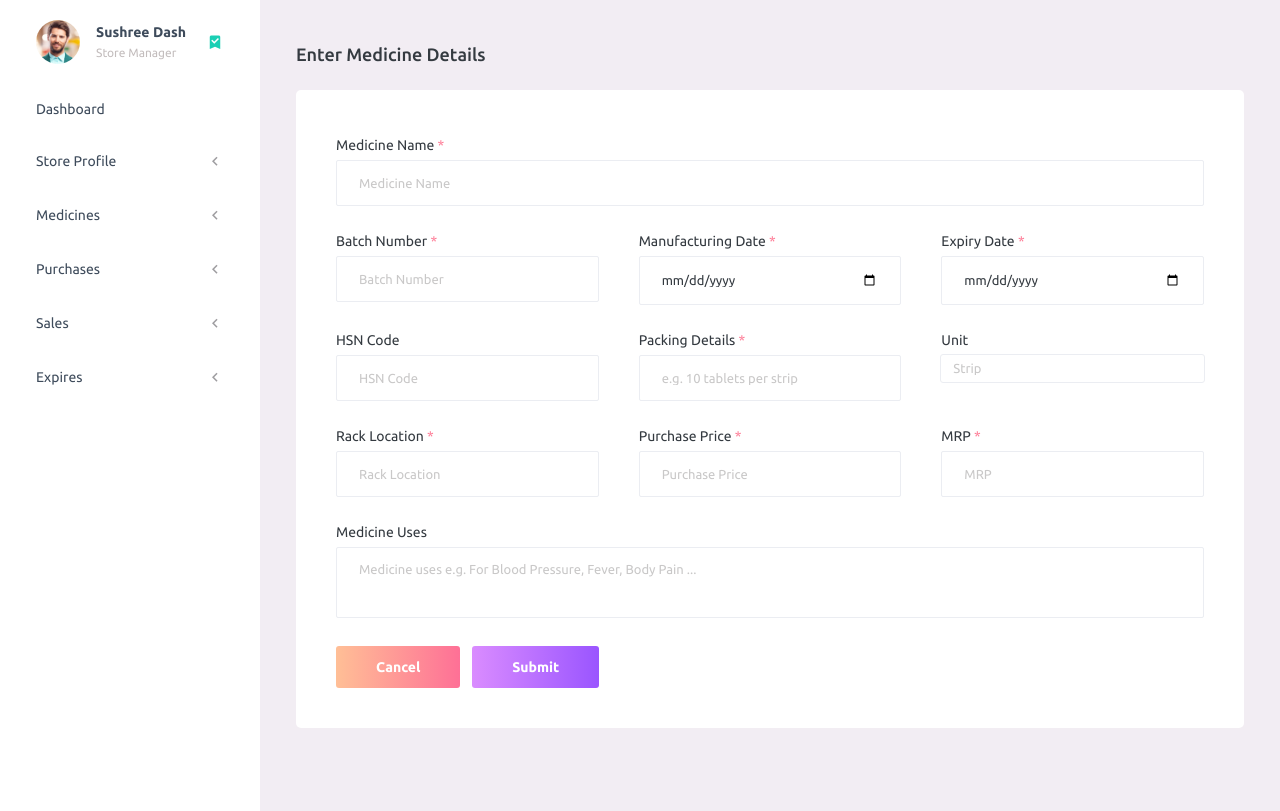
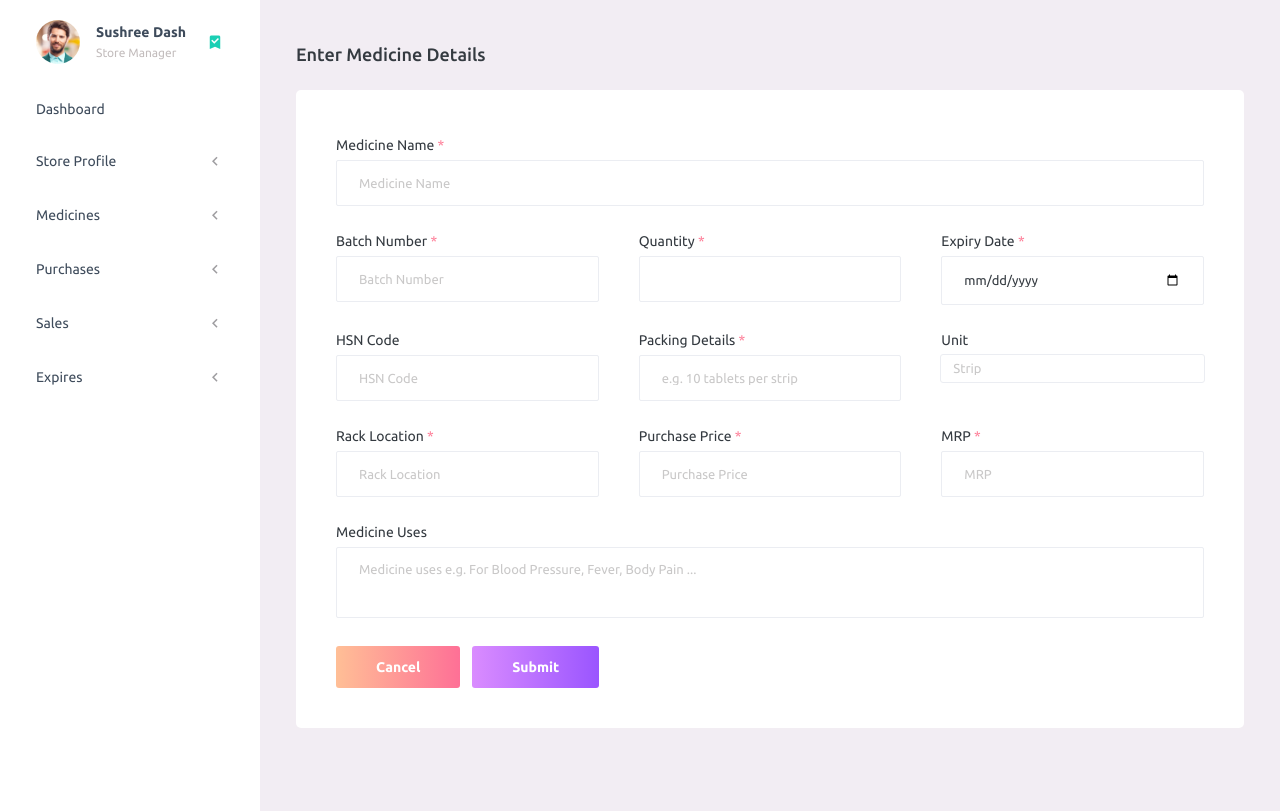
Before and after one commit to Pratik-Github1/pms, a Django app: page /addMedicine/ in a window 1280 px wide. Shown: the part 70-881 px from the top of the page. Run offline with Django 5.2, Linux system fonts and the light colour scheme; some libraries are stand-ins or nearby versions.

Commit message:
Stock logic updated !!!!

```diff
--- a/templates/medicines/add_medicine.html
+++ b/templates/medicines/add_medicine.html
@@ -41,8 +41,8 @@
                         </div>
                         <div class="col-md-4">
                             <div class="form-group">
-                                <label>Manufacturing Date <span class="text-danger">*</span></label>
-                                <input type="date" class="form-control" id="manufacturing_date" required>
+                                <label>Quantity <span class="text-danger">*</span></label>
+                                <input type="number" class="form-control" id="current_stock" required>
                             </div>
                         </div>
 
@@ -163,7 +163,7 @@ document.addEventListener("DOMContentLoaded", function () {
         return {
             name: document.getElementById("name").value.trim(),
             batch_number: document.getElementById("batch_number").value.trim(),
-            manufacturing_date: document.getElementById("manufacturing_date").value,
+            current_stock: document.getElementById("current_stock").value,
             expiry_date: document.getElementById("expiry_date").value,
             hsn_code: document.getElementById("hsn_code").value.trim(),
             packing_details: document.getElementById("packing_details").value.trim(),
```
Also changed, not shown: core/apis/Medicine.py (+2 -5 lines).
